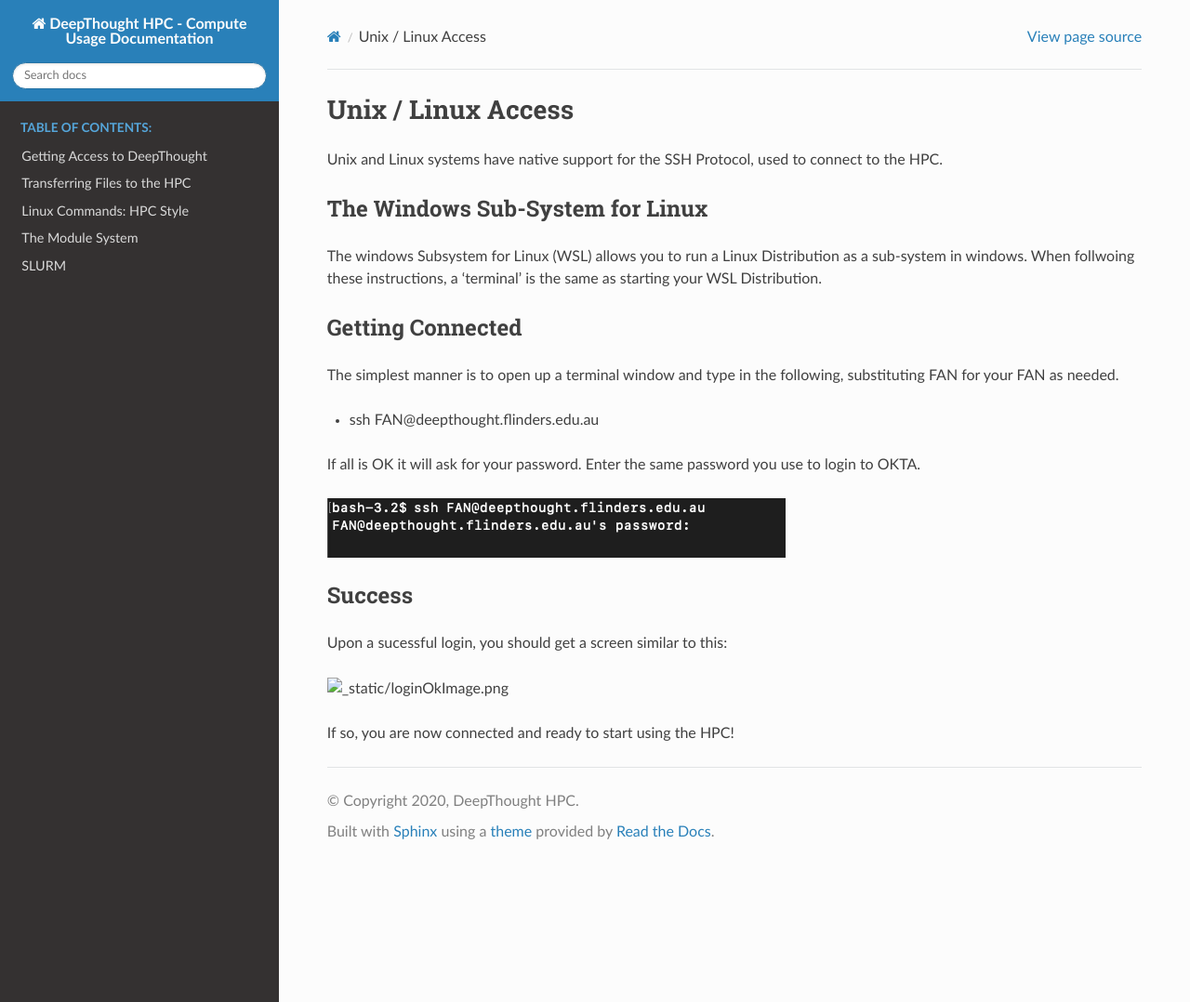
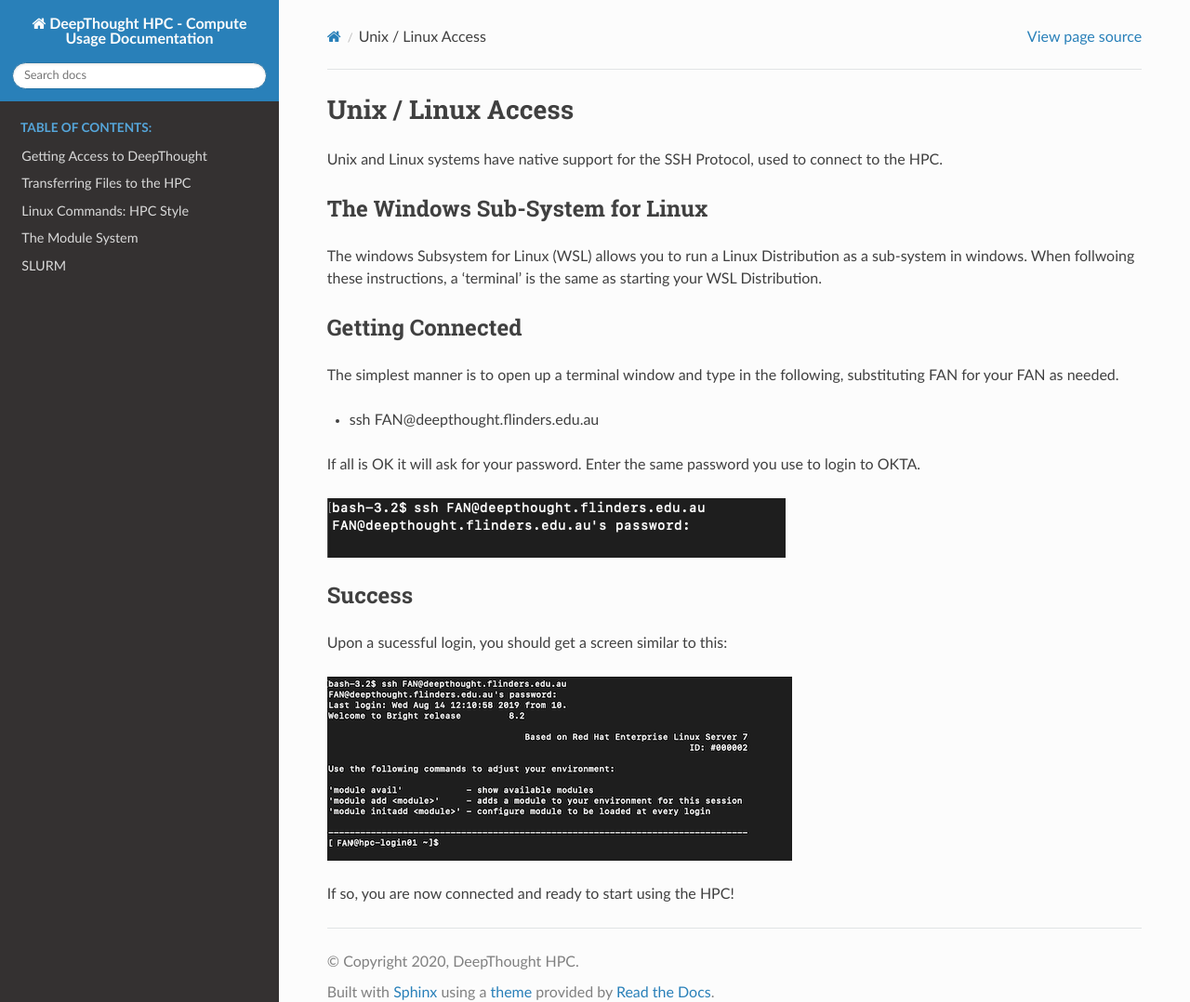
Before and after one commit to flindersuni/DeepThoughtHPC-docs, a Sphinx documentation site: the page built from docs/source/Access/Unix/UnixAccess.md, in a window 1280 px wide and 1078 px high. Shown: the whole window at 93% size. Built offline with Sphinx 7.4.7 and the Read the Docs theme 2.0.0, drawn with Linux system fonts in a browser that asks for light colours.

Commit message:
Fixed Case-Sensitivy Issue

```diff
--- a/docs/source/Access/Unix/UnixAccess.md
+++ b/docs/source/Access/Unix/UnixAccess.md
@@ -20,6 +20,6 @@ If all is OK it will ask for your password. Enter the same password you use to l
 
 Upon a sucessful login, you should get a screen similar to this:
 
-![](../../_static/loginOkImage.png)
+![](../../_static/loginOKImage.png)
 
 If so, you are now connected and ready to start using the HPC!
```
